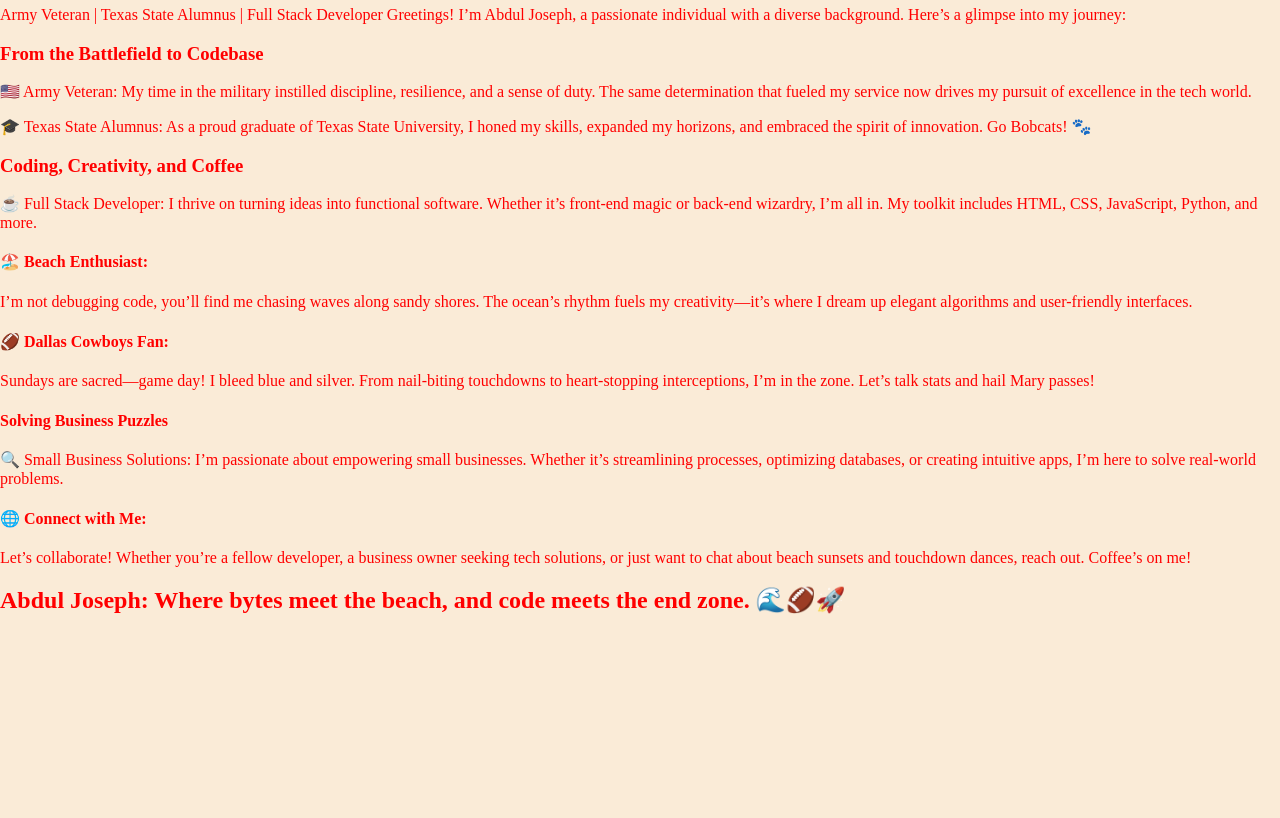
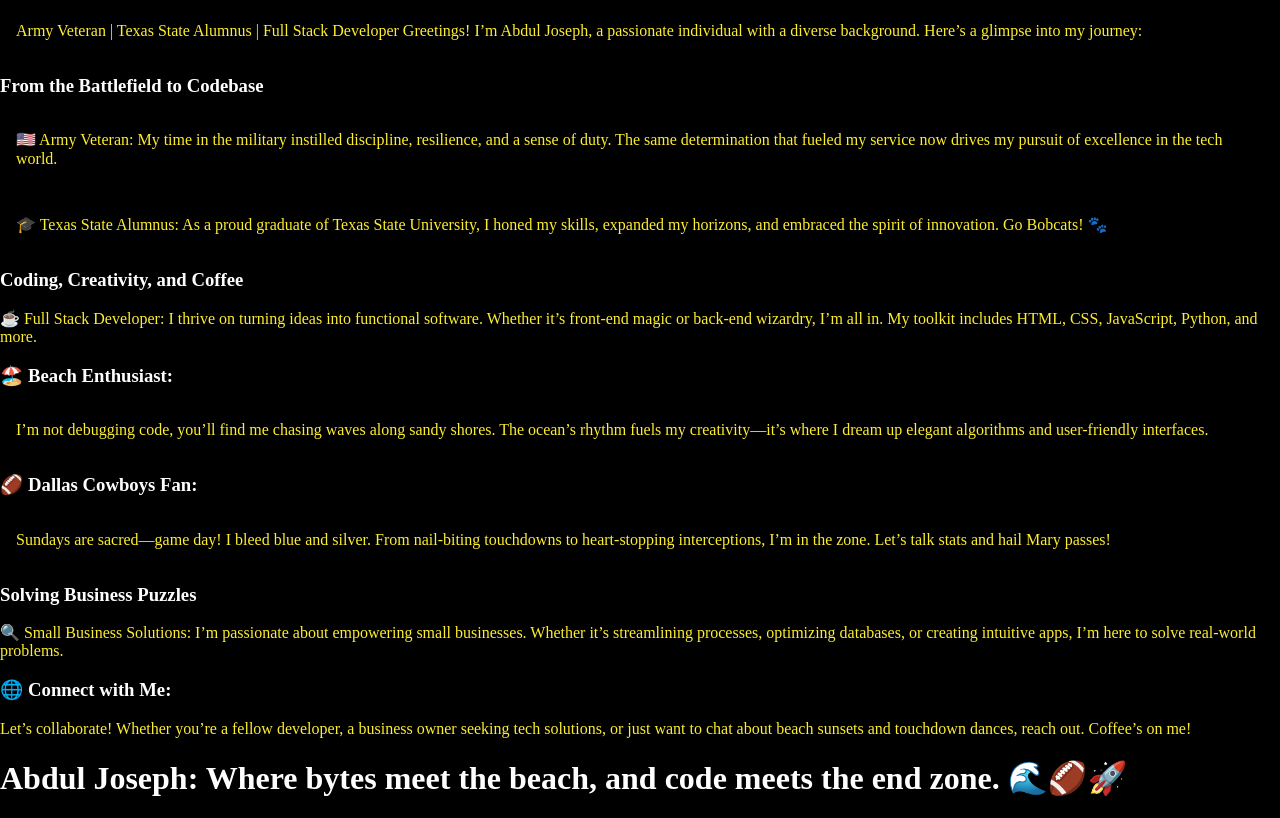
Before and after one commit to abduljseph/capstone, a website: page about.html in a window 1280 px wide. Shown: the part 92-910 px from the top of the page. Before the commit the page ends 800 px from the top, so only its background shows below. Drawn offline with Linux system fonts and the light colour scheme.

Commit message:
Working on styling ideas

```diff
--- a/about.html
+++ b/about.html
@@ -14,7 +14,7 @@
 
       <ul>
 
-          <li><a href="#">Home</a></li>
+          <li><a href="index.html">Home</a></li>
 
           <!-- <li><a href="#">About</a></li> -->
 
@@ -42,21 +42,21 @@
    <h3>Coding, Creativity, and Coffee</h3>
     ☕ Full Stack Developer: I thrive on turning ideas into functional software. Whether it’s front-end magic or back-end wizardry, I’m all in. My toolkit includes HTML, CSS, JavaScript, Python, and more.
 
-   <h4>🏖️ Beach Enthusiast:</h4>
+   <h3>🏖️ Beach Enthusiast:</h3>
     <p>I’m not debugging code, you’ll find me chasing waves along sandy shores. The ocean’s rhythm fuels my creativity—it’s where I dream up elegant algorithms and user-friendly interfaces.</p>
 
-   <h4>🏈 Dallas Cowboys Fan:</h4>
+   <h3>🏈 Dallas Cowboys Fan:</h3>
    <p> Sundays are sacred—game day! I bleed blue and silver. From nail-biting touchdowns to heart-stopping interceptions, I’m in the zone. Let’s talk stats and hail Mary passes!</p>
 
-   <h4>Solving Business Puzzles</h4>
+   <h3>Solving Business Puzzles</h3>
     🔍 Small Business Solutions: I’m passionate about empowering small businesses. Whether it’s streamlining processes, optimizing databases, or creating intuitive apps, I’m here to solve real-world problems.
 
-    <h4>🌐 Connect with Me: </h4>
+    <h3>🌐 Connect with Me: </h3>
     Let’s collaborate! Whether you’re a fellow developer, a business owner seeking tech solutions, or just want to chat about beach sunsets and touchdown dances, reach out. Coffee’s on me!
 
-  <h2> Abdul Joseph: Where bytes meet the beach, and code meets the end zone. 🌊🏈🚀
+  <h1> Abdul Joseph: Where bytes meet the beach, and code meets the end zone. 🌊🏈🚀</h1>
 
-  </h2>
+
   </article>
 
 </body>
--- a/styles.css
+++ b/styles.css
@@ -1,16 +1,20 @@
 h1 {
-    color = blue ;
+    color: #fefefe ;
   }
 
+  h3 {
+    color:#fefefe;
+  }
   body {
-    background-color: antiquewhite;
-    color: red;
+
+    background-color: #000000;
+    color: #fdee30;
   }
 
-  nav {
+  nav, p {
 
-    background-color: #beb2b9;
-
+    background-color: #000000;
+    color :#fdee30;
    padding: 1rem;
 
   }
@@ -26,6 +30,8 @@
         display: flex;
 
      justify-content: space-around;
+
+     color:#fdee30;
 
     }
 
@@ -44,6 +50,15 @@
 
     }
 
+   h2, .container  {
+    color :#fefefe
+
+
+    }
+
+    p {
+      color:#fdee30;
+    }
 
     /* .container > .inner > p { */
       /* font-weight: bold; */
```
